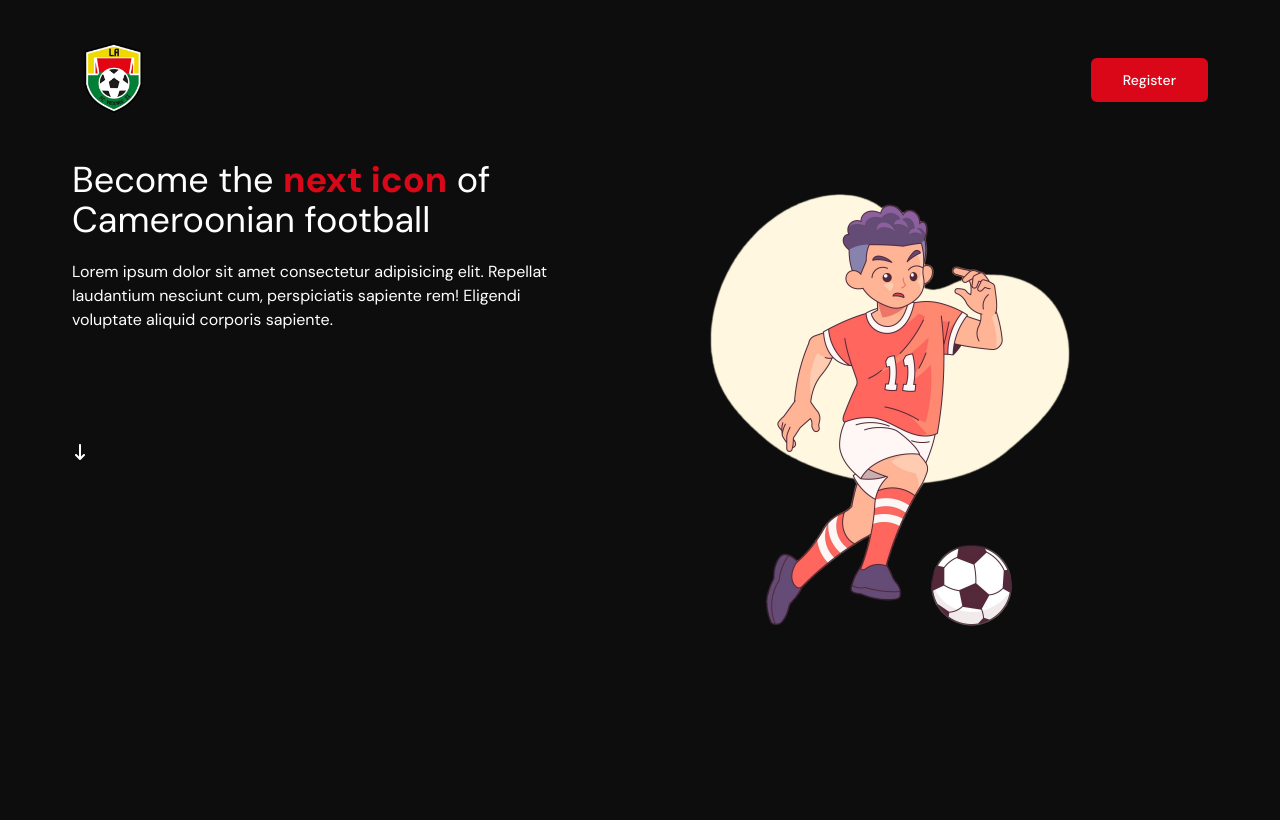
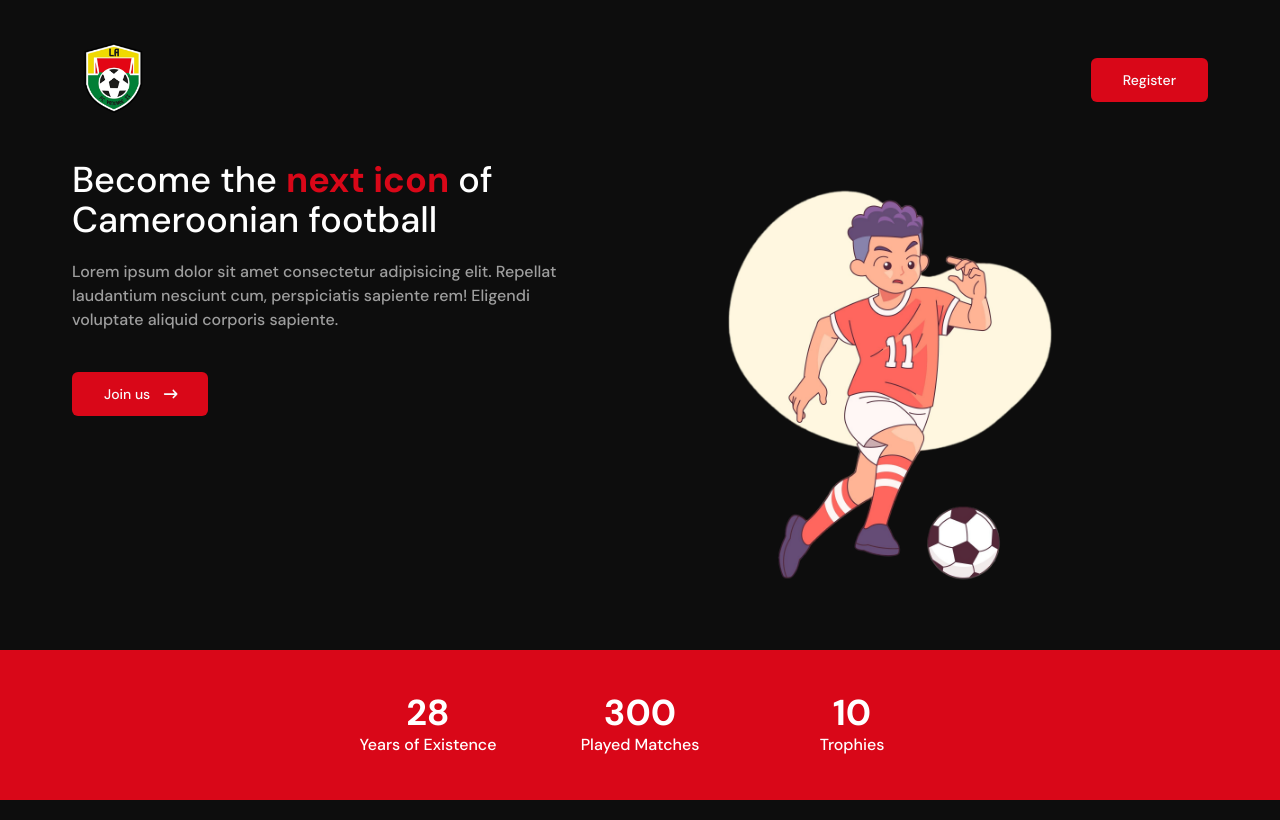
Before and after one commit to INGENIO-237/yafoot-recruit, a Next.js app: page / in a window 1280 px wide. Built offline with nearby package versions, Linux system fonts and the light colour scheme.

Commit message:
hero section - final milestone & stats section

```diff
--- a/package.json
+++ b/package.json
@@ -16,6 +16,7 @@
     "lucide-react": "^0.395.0",
     "next": "14.2.4",
     "react": "^18",
+    "react-countup": "^6.5.3",
     "react-dom": "^18",
     "react-icons": "^5.2.1",
     "tailwind-merge": "^2.3.0",
--- a/src/app/layout.tsx
+++ b/src/app/layout.tsx
@@ -21,8 +21,10 @@ export default function RootLayout({
   return (
     <html lang="en">
       <body className={dmSans.className}>
-        <Header />
-        <PageTransition>{children}</PageTransition>
+        <PageTransition>
+          <Header />
+          {children}
+        </PageTransition>
       </body>
     </html>
   );
--- a/src/app/page.tsx
+++ b/src/app/page.tsx
@@ -1,55 +1,82 @@
 "use client";
 
+import Stats from "@/components/home/Stats";
+import { Button } from "@/components/ui/button";
 import { motion } from "framer-motion";
 import Image from "next/image";
-import { FaArrowDownLong } from "react-icons/fa6";
+import Link from "next/link";
+import { FaArrowRightLong } from "react-icons/fa6";
 
 export default function Home() {
   return (
-    <main className="container">
+    <main>
+      <div className="container">
         {/* Hero */}
-      <div className="flex flex-col items-center lg:flex-row lg:items-start">
-        <div className="order-2 lg:order-1 max-w-[500px] mt-10 lg:mt-0">
-          <div className="space-y-5">
+        <div className="flex flex-col items-center md:flex-row md:items-start pb-5">
+          <div className="order-2 md:order-1 max-w-[500px] mt-10 md:mt-0">
+            <div className="space-y-5 text-center md:text-left font-medium">
               <h1 className="text-4xl">
                 Become the{" "}
-              <span className="text-y_red font-extrabold">next icon</span> of
+                <span className="text-y_red font-bold">next icon</span> of
                 Cameroonian football
               </h1>
-            <p>
-              Lorem ipsum dolor sit amet consectetur adipisicing elit. Repellat
-              laudantium nesciunt cum, perspiciatis sapiente rem! Eligendi
-              voluptate aliquid corporis sapiente.
+              <p className="text-white/60">
+                Lorem ipsum dolor sit amet consectetur adipisicing elit.
+                Repellat laudantium nesciunt cum, perspiciatis sapiente rem!
+                Eligendi voluptate aliquid corporis sapiente.
               </p>
             </div>
 
-          <motion.div>
-            <FaArrowDownLong className="mt-28" />
+            <div className="mt-10 flex justify-center items-center md:justify-start">
+              <Link href="/apply">
+                <Button className="flex gap-3">
+                  <span>Join us</span>
+                  <motion.div
+                    initial={{ translateX: "30%" }}
+                    animate={{
+                      translateX: "0%",
+                      transition: {
+                        duration: 2,
+                        repeat: Infinity,
+                        ease: "easeIn",
+                      },
+                    }}
+                  >
+                    <FaArrowRightLong />
                   </motion.div>
+                </Button>
+              </Link>
             </div>
+          </div>
+
+          {/* Image */}
           <motion.div
-          initial={{ translateX: "-30%", opacity: 0 }}
+            initial={{ translateX: "-10%", opacity: 0 }}
             animate={{
               translateX: "0%",
               opacity: 1,
               transition: {
                 delay: 1,
                 duration: 0.4,
-              ease: "linear",
+                ease: "easeInOut",
               },
             }}
-          className="order-1 lg:order-2 w-full flex justify-center"
+            className="order-1 md:order-2 w-full flex justify-center"
           >
             <Image
               src="/images/foot-hero.png"
-            width={500}
-            height={500}
+              width={450}
+              height={450}
               priority
               alt="foot-hero"
               className="pointer-events-none"
             />
           </motion.div>
         </div>
+      </div>
+
+      {/* Stats */}
+      <Stats />
     </main>
   );
 }
--- /dev/null
+++ b/src/components/home/Stats.tsx
@@ -0,0 +1,39 @@
+"use client";
+
+import { motion, useInView } from "framer-motion";
+import { useRef } from "react";
+import CountUp from "react-countup";
+
+export default function Stats() {
+  const now = new Date();
+  const year = now.getFullYear();
+  const stats = [
+    { text: "Years of Existence", num: Number(year) - 1996 },
+    { text: "Played Matches", num: 300 },
+    { text: "Trophies", num: 10 },
+  ];
+
+  const ref = useRef(null);
+  const isInView = useInView(ref);
+
+  return (
+    <div ref={ref} className="w-full h-[150px] bg-y_red my-5 flex items-center">
+      {isInView && (
+        <motion.div
+          initial={{ opacity: 0 }}
+          animate={{ opacity: 1, transition: { duration: 1, ease: "easeIn" } }}
+          className="container max-w-[700px] grid grid-cols-3 text-center"
+        >
+          {stats.map((stat, index) => {
+            return (
+              <div key={index} className="text-primary">
+                <CountUp end={stat.num} duration={3} className="text-4xl font-bold" />
+                <p className="font-medium">{stat.text}</p>
+              </div>
+            );
+          })}
+        </motion.div>
+      )}
+    </div>
+  );
+}
```
Also changed, not shown: public/images/illustration-concept-football.png (added), 1 other file (tests, documents, lock files or other folders). Lines whose indentation alone changed are shown as unchanged.
